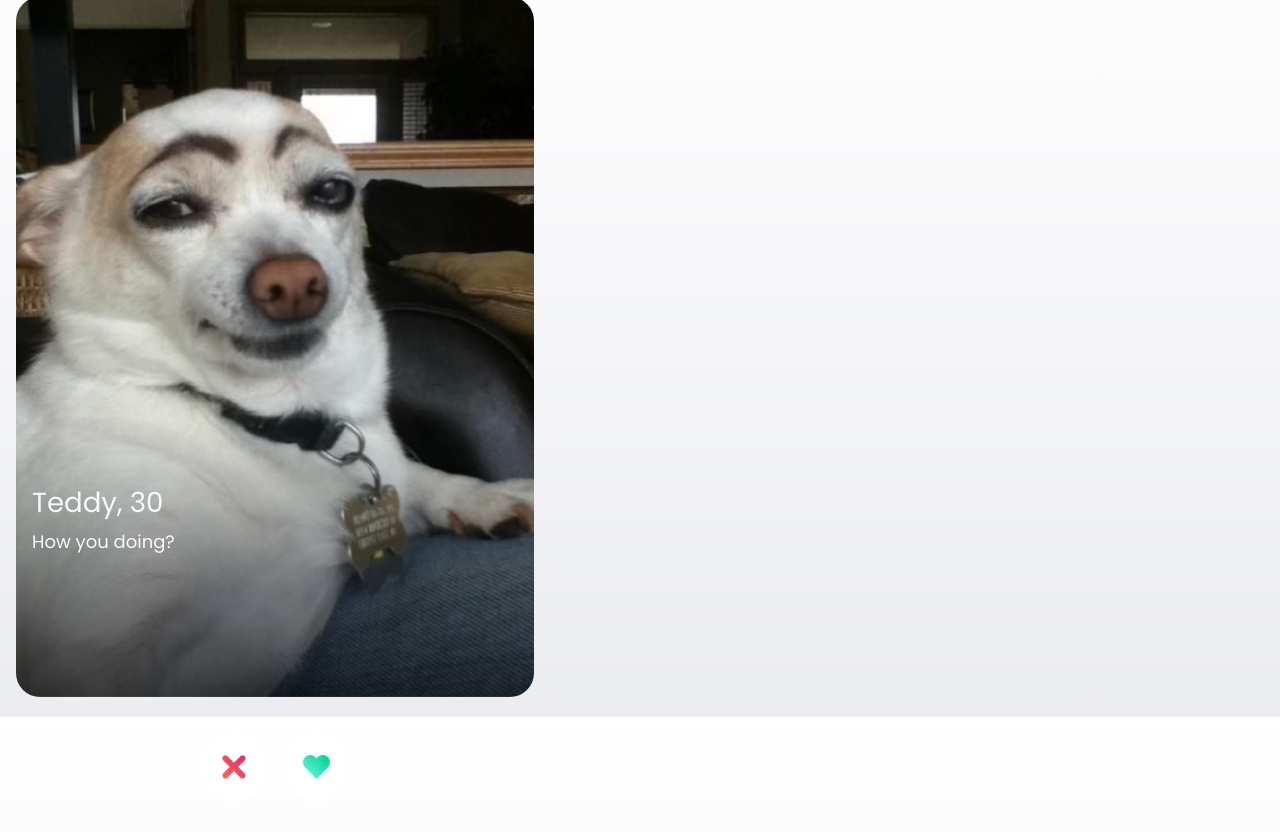
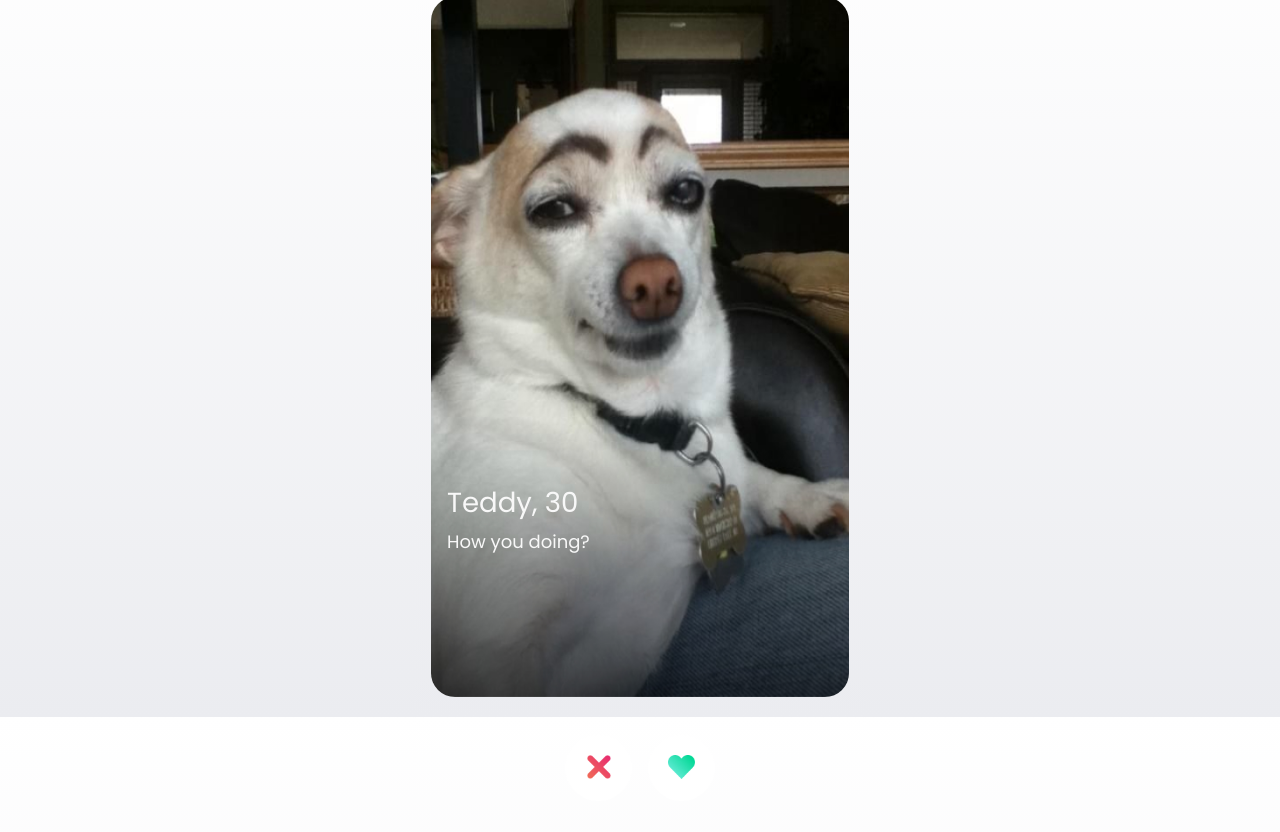
Before and after one commit to SAIDOU11/Tindog, a plain HTML site: page index.html in a window 1280 px wide. Shown: the part 83-915 px from the top of the page. Drawn offline with Linux system fonts and the light colour scheme; a web font is replaced by a local one.

```diff
--- a/style.css
+++ b/style.css
@@ -12,7 +12,8 @@ body {
   font-family: "Poppins", sans-serif;
   background-image: linear-gradient(#ffffff, #ebecf0);
   min-width: 280px;
-  max-width: 550px;
+  max-width: 450px;
+  margin: 0 auto;
 }
 
 .find-love,
```
